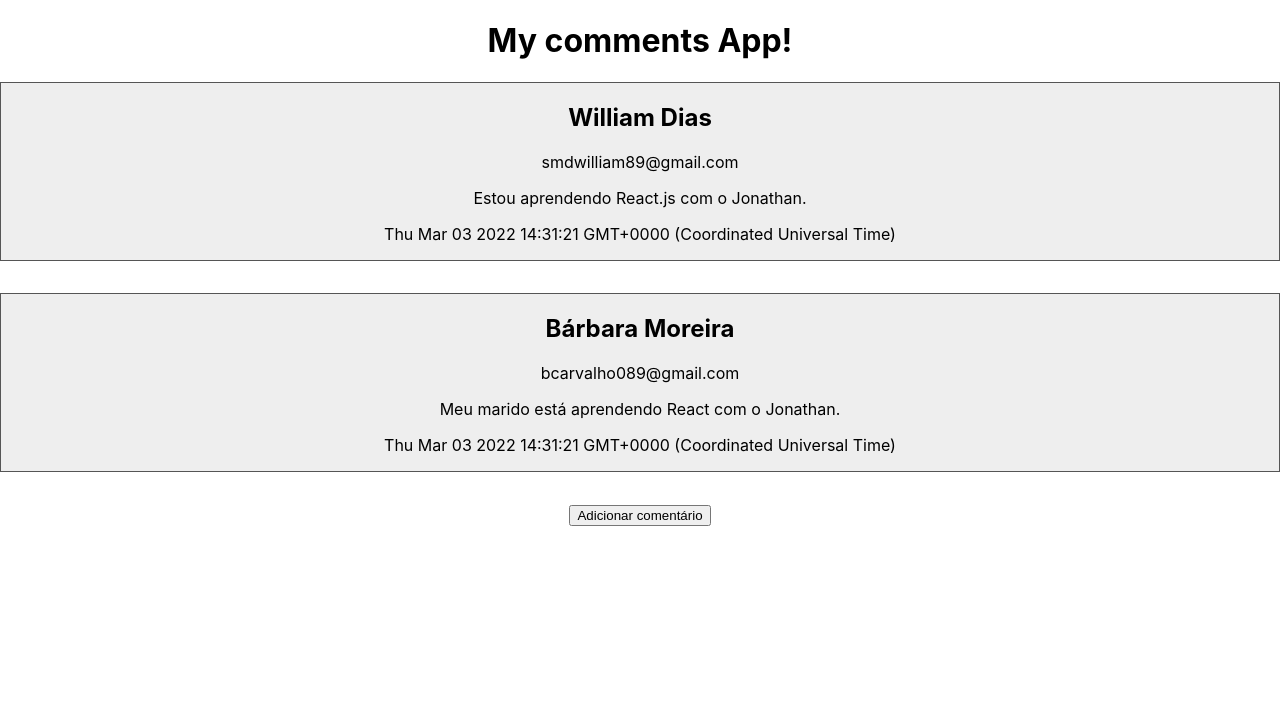
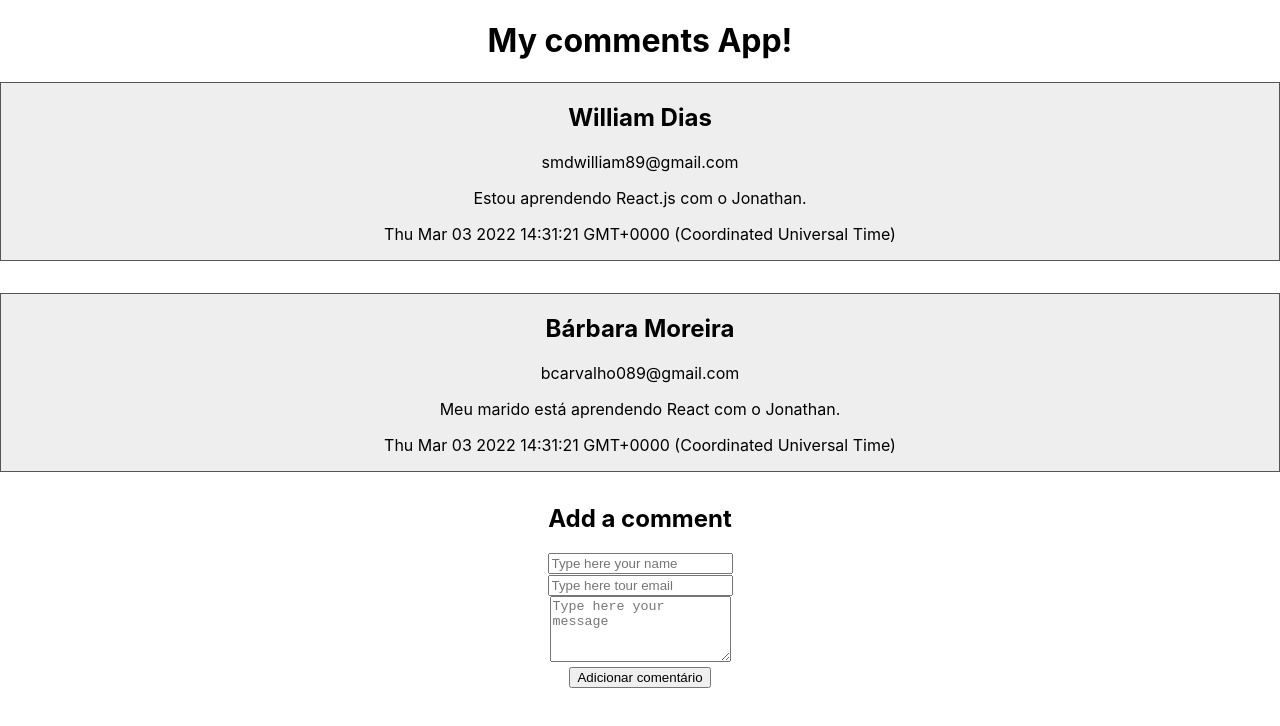
Before and after one commit to williampgdias/ReactJS-beginner, a React (Create React App) app: page / in a window 1280 px wide. Shown: the top 726 px of the page. Built offline with nearby package versions, Linux system fonts and the light colour scheme.

Commit message:
reactjs jonathan

```diff
--- a/src/App.js
+++ b/src/App.js
@@ -49,8 +49,34 @@ class App extends React.Component {
               message= { comment. message }
             />
           );
-        }) }
-        <button onClick={ this.addComment }>Adicionar comentário</button>
+        })}
+
+        <form>
+          <h2>Add a comment</h2>
+          <div>
+            <input
+              type="text"
+              name="name"
+              placeholder="Type here your name"
+            />
+          </div>
+          <div>
+            <input
+              type="email"
+              name="email"
+              placeholder="Type here tour email"
+            />
+          </div>
+          <div>
+            <textarea
+              name="message"
+              rows="4"
+              placeholder="Type here your message"
+            />
+          </div>
+          <button onClick={ this.addComment }>Adicionar comentário</button>
+        </form>
+
 
       </div>
     );
```
